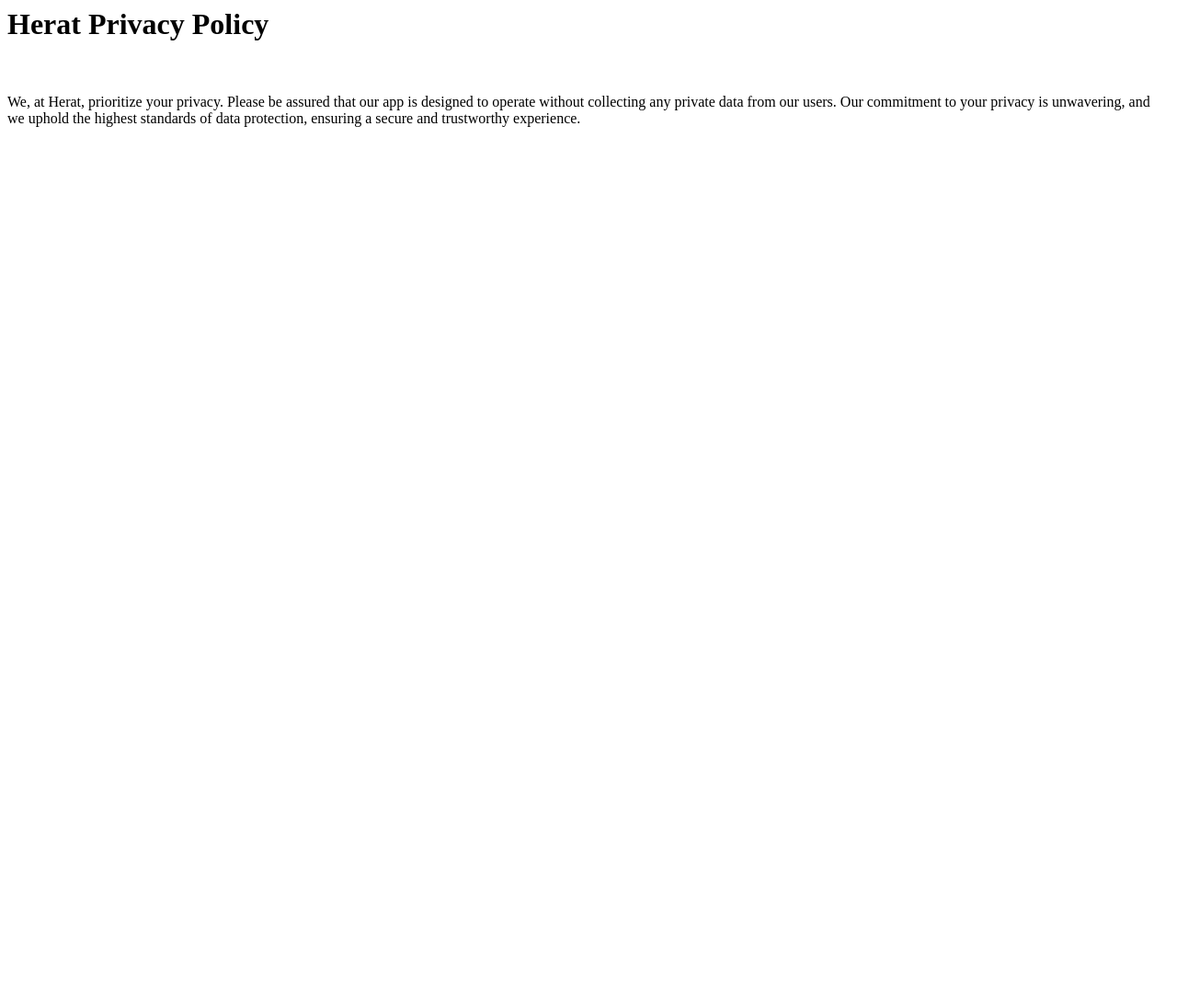
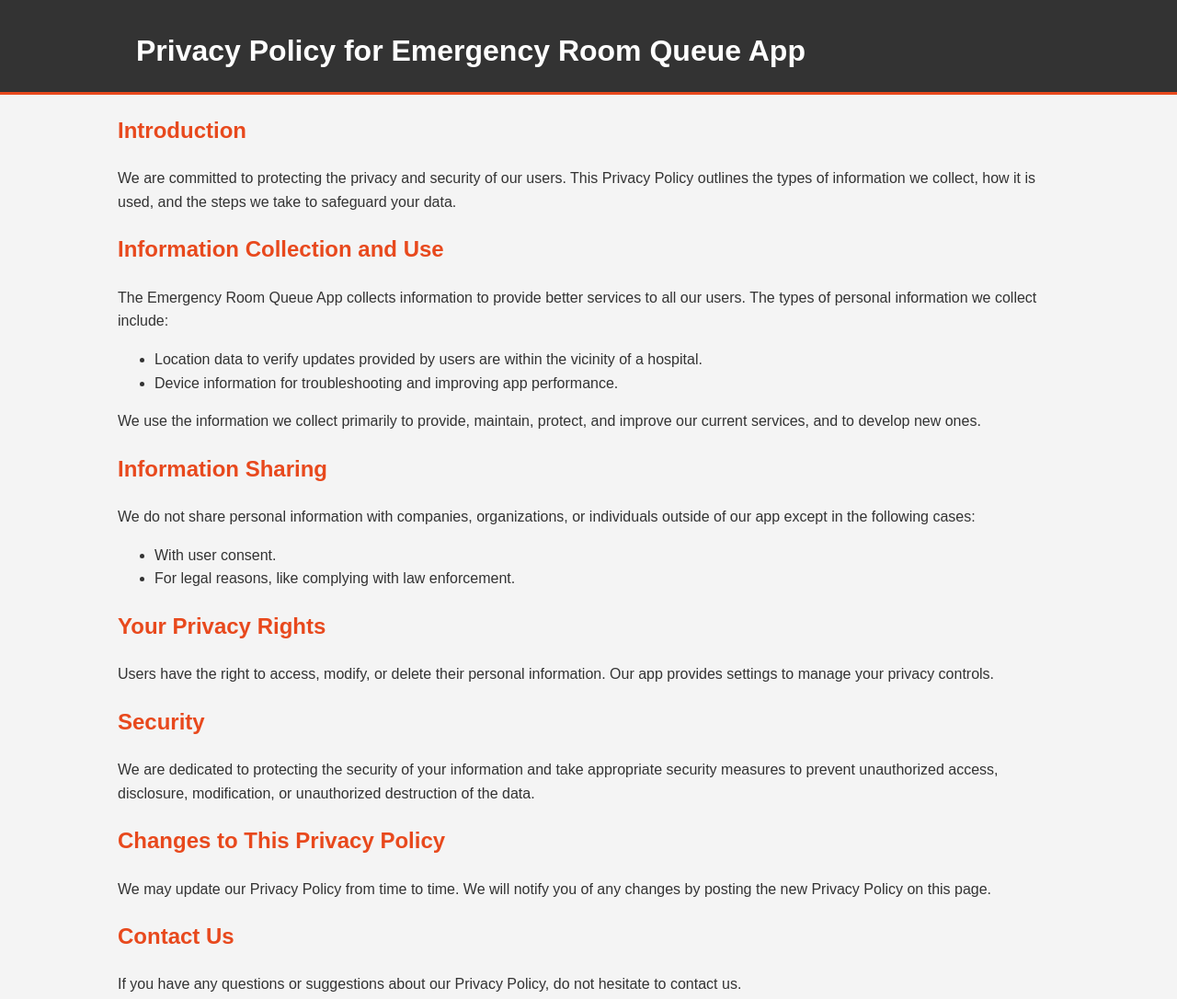
Before and after one commit to mihaifnk/heratpp, a plain HTML site: page index.html in a window 1280 px wide. Shown: the whole page at 92% size. Before the commit the page ends 800 px from the top, so only its background shows below. Drawn offline with Linux system fonts and the light colour scheme.

Commit message:
Update index.html

```diff
--- a/index.html
+++ b/index.html
@@ -1,3 +1,91 @@
-<h1>Herat Privacy Policy</h1>
-<br><br>
-We, at Herat, prioritize your privacy. Please be assured that our app is designed to operate without collecting any private data from our users. Our commitment to your privacy is unwavering, and we uphold the highest standards of data protection, ensuring a secure and trustworthy experience.
+<!DOCTYPE html>
+<html>
+<head>
+    <title>Privacy Policy for Emergency Room Queue App</title>
+    <style>
+        body {
+            font-family: Arial, sans-serif;
+            line-height: 1.6;
+            margin: 0;
+            padding: 0;
+            background: #f4f4f4;
+            color: #333;
+        }
+        .container {
+            width: 80%;
+            margin: auto;
+            overflow: hidden;
+        }
+        header {
+            background: #333;
+            color: white;
+            padding-top: 30px;
+            min-height: 70px;
+            border-bottom: #e8491d 3px solid;
+        }
+        header h1 {
+            margin: 0;
+            padding: 0 20px;
+        }
+        section {
+            margin: 20px 0;
+        }
+        section h2, section h3 {
+            color: #e8491d;
+        }
+    </style>
+</head>
+<body>
+    <header>
+        <div class="container">
+            <h1>Privacy Policy for Emergency Room Queue App</h1>
+        </div>
+    </header>
+
+    <div class="container">
+        <section>
+            <h2>Introduction</h2>
+            <p>We are committed to protecting the privacy and security of our users. This Privacy Policy outlines the types of information we collect, how it is used, and the steps we take to safeguard your data.</p>
+        </section>
+
+        <section>
+            <h2>Information Collection and Use</h2>
+            <p>The Emergency Room Queue App collects information to provide better services to all our users. The types of personal information we collect include:</p>
+            <ul>
+                <li>Location data to verify updates provided by users are within the vicinity of a hospital.</li>
+                <li>Device information for troubleshooting and improving app performance.</li>
+            </ul>
+            <p>We use the information we collect primarily to provide, maintain, protect, and improve our current services, and to develop new ones.</p>
+        </section>
+
+        <section>
+            <h2>Information Sharing</h2>
+            <p>We do not share personal information with companies, organizations, or individuals outside of our app except in the following cases:</p>
+            <ul>
+                <li>With user consent.</li>
+                <li>For legal reasons, like complying with law enforcement.</li>
+            </ul>
+        </section>
+
+        <section>
+            <h2>Your Privacy Rights</h2>
+            <p>Users have the right to access, modify, or delete their personal information. Our app provides settings to manage your privacy controls.</p>
+        </section>
+
+        <section>
+            <h2>Security</h2>
+            <p>We are dedicated to protecting the security of your information and take appropriate security measures to prevent unauthorized access, disclosure, modification, or unauthorized destruction of the data.</p>
+        </section>
+
+        <section>
+            <h2>Changes to This Privacy Policy</h2>
+            <p>We may update our Privacy Policy from time to time. We will notify you of any changes by posting the new Privacy Policy on this page.</p>
+        </section>
+
+        <section>
+            <h2>Contact Us</h2>
+            <p>If you have any questions or suggestions about our Privacy Policy, do not hesitate to contact us.</p>
+        </section>
+    </div>
+</body>
+</html>
```
